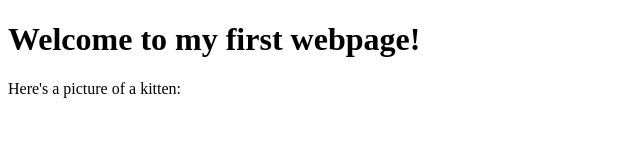
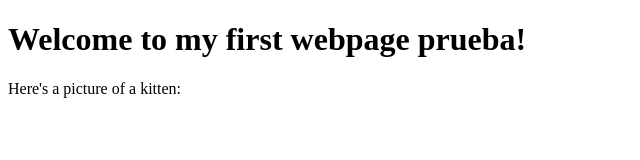
Before and after one commit to Wolflags/Wolflags.github.io, a plain HTML site: page index.html in a window 1280 px wide. Shown: the whole page, without its empty margins (0-640 px from the left). Drawn offline with Linux system fonts and the light colour scheme.

Commit message:
inicio prueba 2

```diff
--- a/index.html
+++ b/index.html
@@ -4,7 +4,7 @@
     <title>My First Webpage</title>
   </head>
   <body>
-    <h1>Welcome to my first webpage!</h1>
+    <h1>Welcome to my first webpage prueba!</h1>
     <p>Here's a picture of a kitten:</p>
   </body>
 </html>
```
